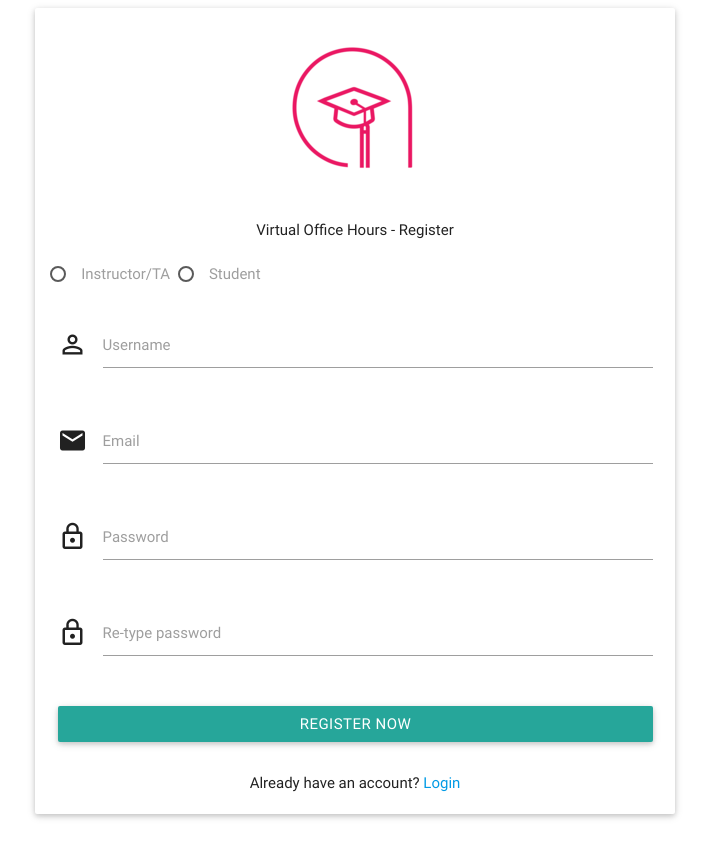
After one commit to SudarshanGp/242_Final_Project, a Flask app: page /register/ in a window 1280 px wide. The commit adds this page. Shown: the whole page, without its empty margins (285-994 px from the left). Run offline with Flask 2, Linux system fonts and the light colour scheme; some libraries are stand-ins or nearby versions.

Commit message:
adding register

```diff
--- a/VOH/templates/login.html
+++ b/VOH/templates/login.html
@@ -12,9 +12,16 @@
         <link href="{{ url_for('static',filename='css/style.css') }}" type="text/css" rel="stylesheet" media="screen,projection"/>
     </head>
 <body>
+{% block data %}
 <div id="login-page" class="row">
-    <div class="col s12 z-depth-6 card-panel">
+    <div class="col s6 z-depth-6 card-panel offset-s3">
       <form class="login-form">
+          <div class="row">
+          <div class="input-field col s12 center">
+            <img src="../static/data/voh_icon.png" alt="" class="responsive-img valign profile-image-login">
+            <p class="center login-form-text">Virtual Office Hours - Sign In</p>
+          </div>
+          </div>
         <div class="row margin">
           <div class="input-field col s12">
             <i class="mdi-social-person-outline prefix"></i>
@@ -52,6 +59,7 @@
       </form>
     </div>
   </div>
+{% endblock %}
         <!-- Scripts for materialize and jquery using jinja-->
         <script src="https://code.jquery.com/jquery-2.1.1.min.js"></script>
         <script src="{{ url_for('static',filename='js/materialize.js') }}"></script>
--- /dev/null
+++ b/VOH/templates/register.html
@@ -0,0 +1,59 @@
+{% extends "login.html" %}
+{% block data %}
+  <div id="create-page" class="row">
+    <div class="col s6 z-depth-6 card-panel offset-s3">
+      <form class="create-form">
+        <div class="row">
+          <div class="input-field col s12 center">
+            <img src="../static/data/voh_icon.png" alt="" class="responsive-img valign profile-image-login">
+            <p class="center login-form-text">Virtual Office Hours - Register</p>
+          </div>
+        </div>
+        <div class="row margin">
+        <p>
+            <input name="group1" type="radio" id="instructor" />
+            <label for="instructor">Instructor/TA</label>
+            <input name="group1" type="radio" id="student" />
+            <label for="student">Student</label>
+        </p>
+          </div>
+        <div class="row margin">
+          <div class="input-field col s12">
+            <i class="mdi-social-person-outline prefix"></i>
+            <input id="username" type="text" class="validate">
+            <label for="username" class="center-align">Username</label>
+          </div>
+        </div>
+        <div class="row margin">
+          <div class="input-field col s12">
+            <i class="mdi-communication-email prefix"></i>
+            <input id="email" type="email" class="validate">
+            <label for="email" class="center-align">Email</label>
+          </div>
+        </div>
+        <div class="row margin">
+          <div class="input-field col s12">
+            <i class="mdi-action-lock-outline prefix"></i>
+            <input id="password" type="password" class="validate">
+            <label for="password">Password</label>
+          </div>
+        </div>
+        <div class="row margin">
+          <div class="input-field col s12">
+            <i class="mdi-action-lock-outline prefix"></i>
+            <input id="password-again" type="password">
+            <label for="password-again">Re-type password</label>
+          </div>
+        </div>
+        <div class="row">
+          <div class="input-field col s12">
+            <a href="register.html" class="btn waves-effect waves-light col s12">Register Now</a>
+          </div>
+          <div class="input-field col s12">
+            <p class="margin center medium-small sign-up">Already have an account? <a href="login.html">Login</a></p>
+          </div>
+        </div>
+      </form>
+    </div>
+  </div>
+{% endblock %}
--- a/VOH/views.py
+++ b/VOH/views.py
@@ -13,6 +13,9 @@ def login():
     """
     return render_template("login.html")
 
+@api.route('/register/')
+def register():
+    return render_template("register.html")
 
 @api.route('/login/', methods=["POST"])
 def authenticate_login():
--- a/run.py
+++ b/run.py
@@ -1,4 +1,4 @@
 from VOH import app
 if __name__ == '__main__':
     # Create the application from views and run the application on port 5000
-    app.run(port=5000)
+    app.run(port=5000, debug=True)
```
Also changed, not shown: VOH/static/data/voh_icon.png (added).
